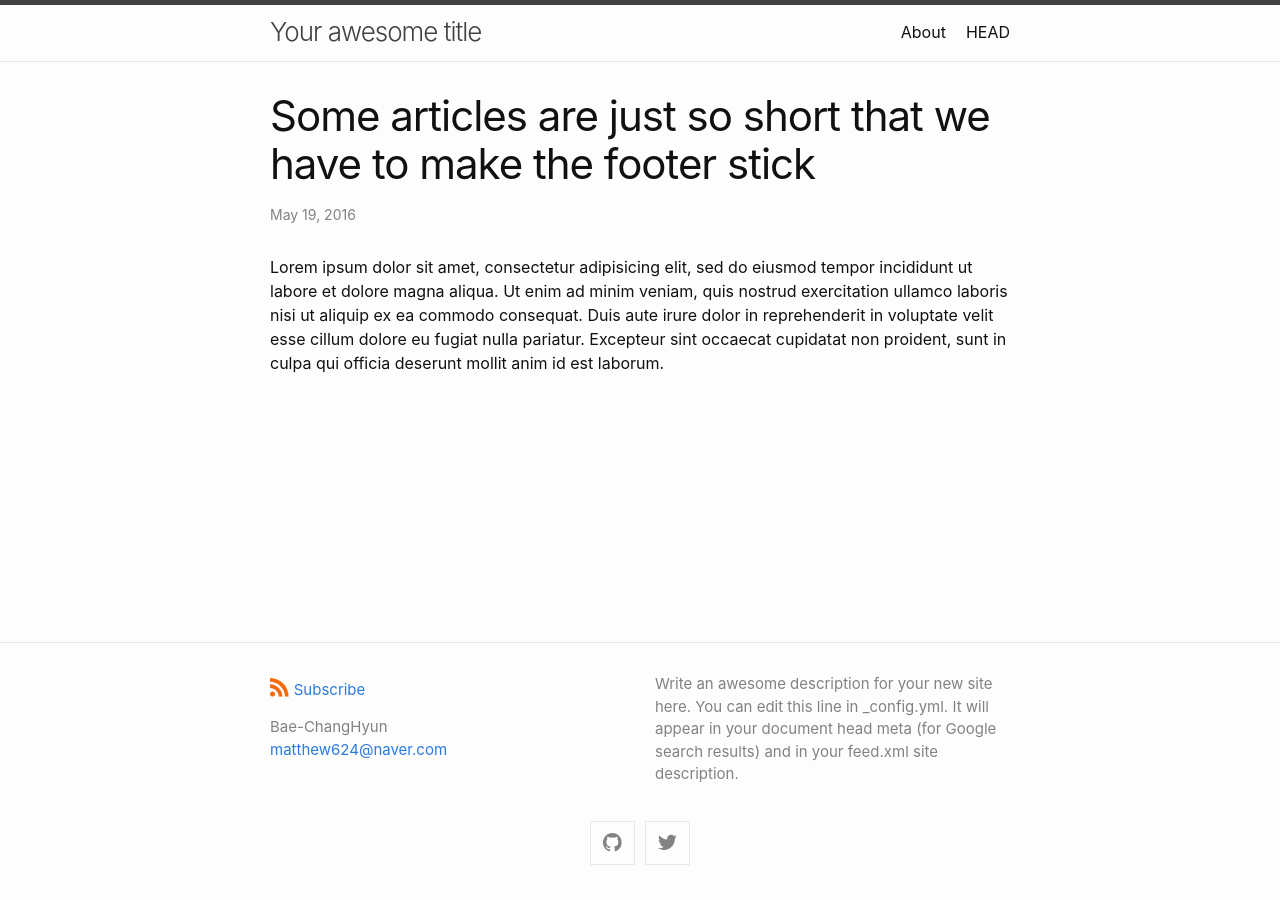
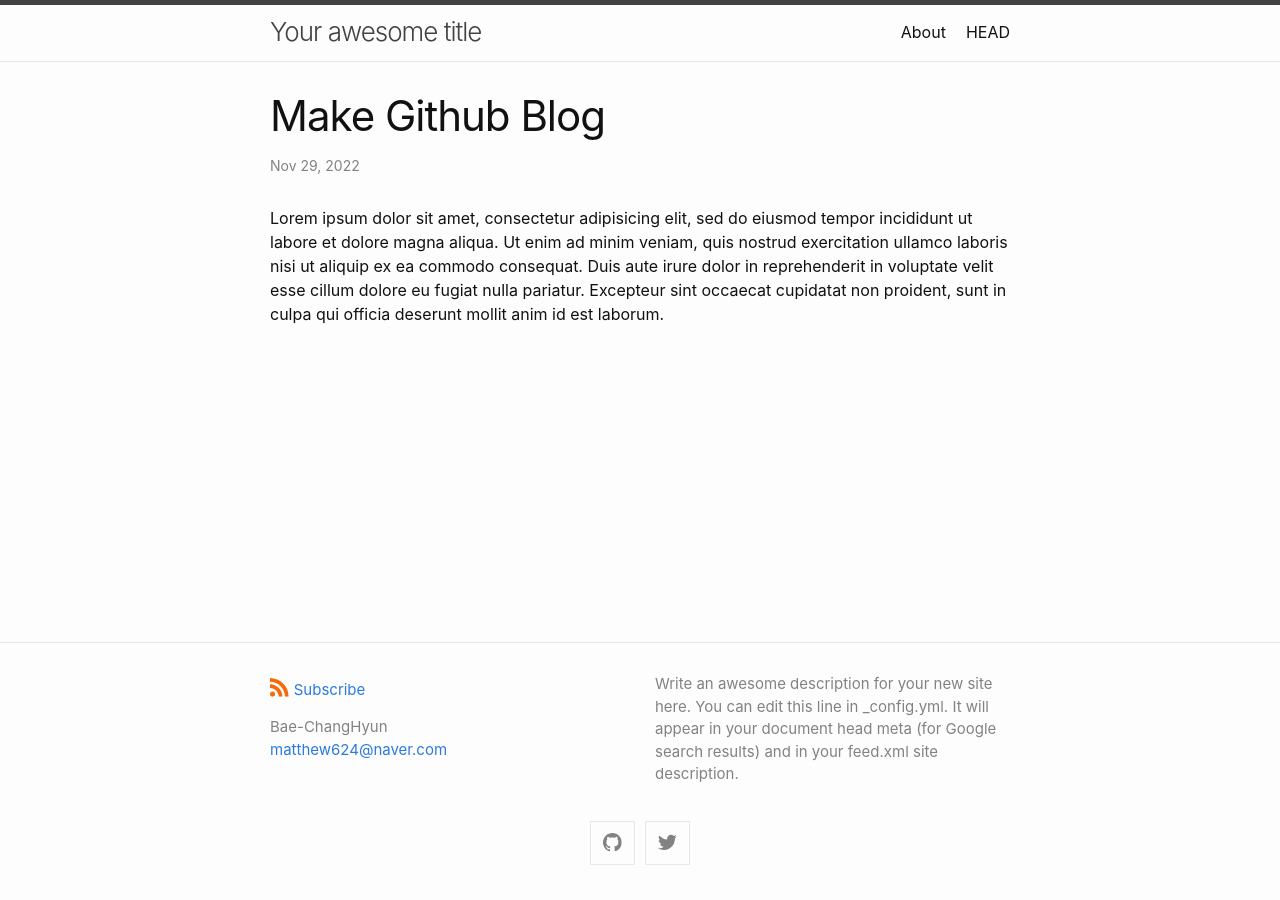
Before and after one commit to JooYoung-23/MIA-Visual, a Jekyll site: the page built from _posts/2022-11-29-Make Github Blog.md, in a window 1280 px wide. Built offline with Jekyll 4.4.1, drawn with Linux system fonts in a browser that asks for light colours.

Commit message:
Update and rename 2016-05-19-super-short-article.md to 2022-11-29-Make Github Blog.md

```diff
--- a/_posts/2016-05-19-super-short-article.md
+++ b/_posts/2022-11-29-Make Github Blog.md
@@ -1,7 +1,6 @@
 ---
 layout: post
-title: "Some articles are just so short that we have to make the footer stick"
-categories: misc
+title: "Make Github Blog"
 ---
 
 Lorem ipsum dolor sit amet, consectetur adipisicing elit, sed do eiusmod tempor incididunt ut labore et dolore magna aliqua. Ut enim ad minim veniam, quis nostrud exercitation ullamco laboris nisi ut aliquip ex ea commodo consequat. Duis aute irure dolor in reprehenderit in voluptate velit esse cillum dolore eu fugiat nulla pariatur. Excepteur sint occaecat cupidatat non proident, sunt in culpa qui officia deserunt mollit anim id est laborum.
```
